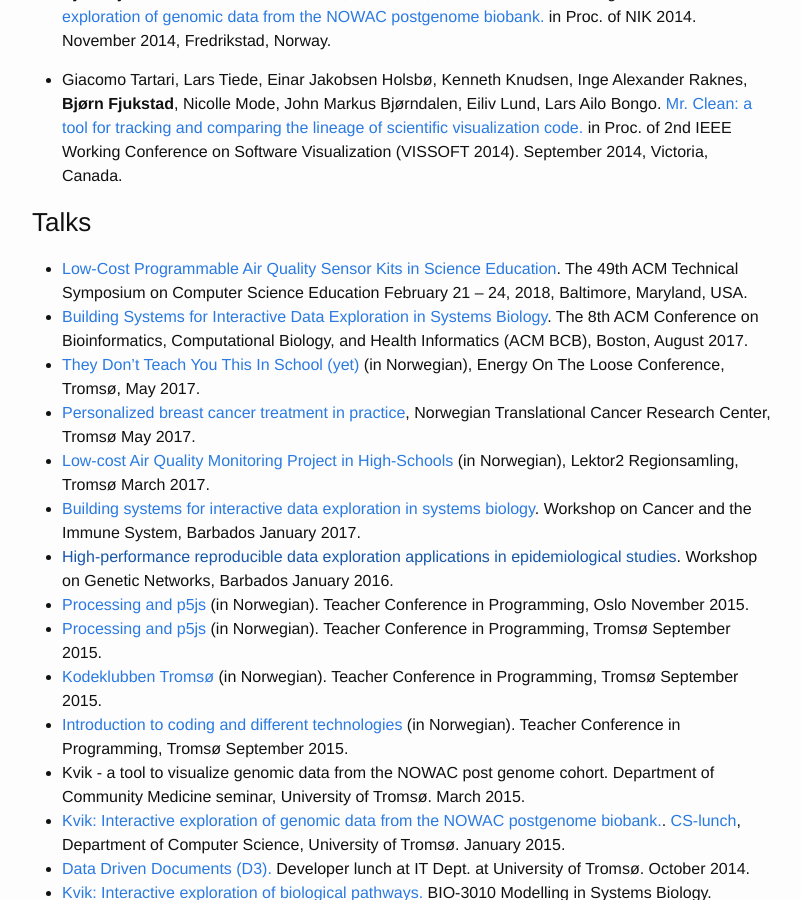
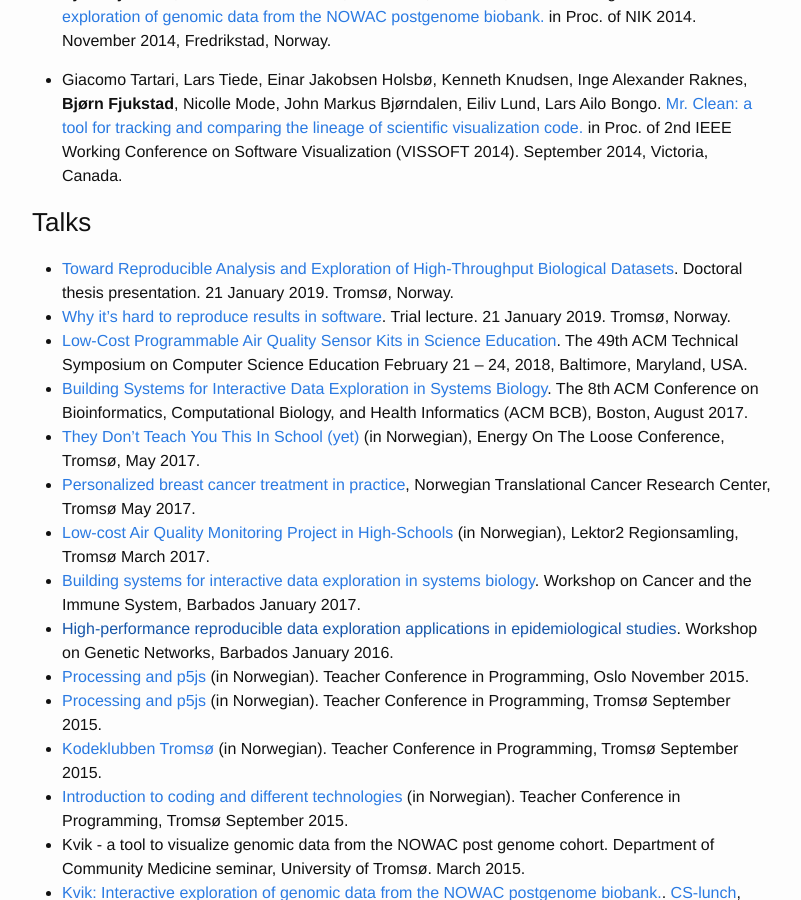
Before and after one commit to fjukstad/fjukstad.github.io, a Jekyll site: the page built from research.md, in a window 1280 px wide and 900 px high, scrolled down 900 px. Shown: the whole window, without its empty margins (238-1039 px from the left). Built offline with Jekyll 4.4.1, drawn with Linux system fonts in a browser that asks for light colours.

Commit message:
add thesis/trial lecture slides

```diff
--- a/research.md
+++ b/research.md
@@ -56,6 +56,10 @@ Here's a (hopefully) updated list of my publications, talks etc.
   Victoria, Canada.
 
 ### Talks
+- [Toward Reproducible Analysis and Exploration of High-Throughput Biological Datasets](/research/thesis-presentation.pdf).
+  Doctoral thesis presentation. 21 January 2019. Tromsø, Norway.
+- [Why it’s hard to reproduce results in software](/research/why-its-hard-to-reproduce-results-in-software.pdf).
+  Trial lecture. 21 January 2019. Tromsø, Norway.
 -  [Low-Cost Programmable Air Quality Sensor Kits in Science
     Education](/research/air-quality-sigcse-presentation.pdf).
     The 49th ACM Technical Symposium on Computer Science Education
```
Also changed, not shown: 2 other files.
